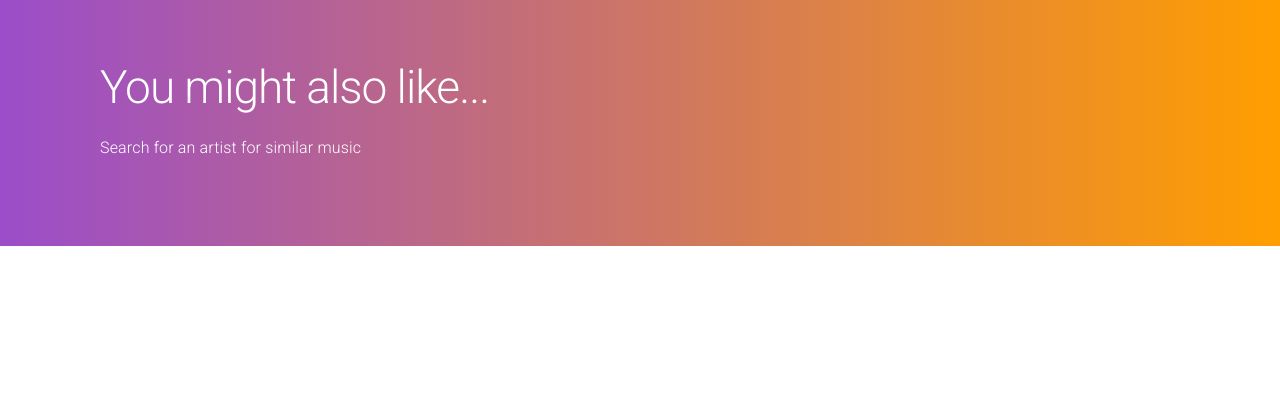
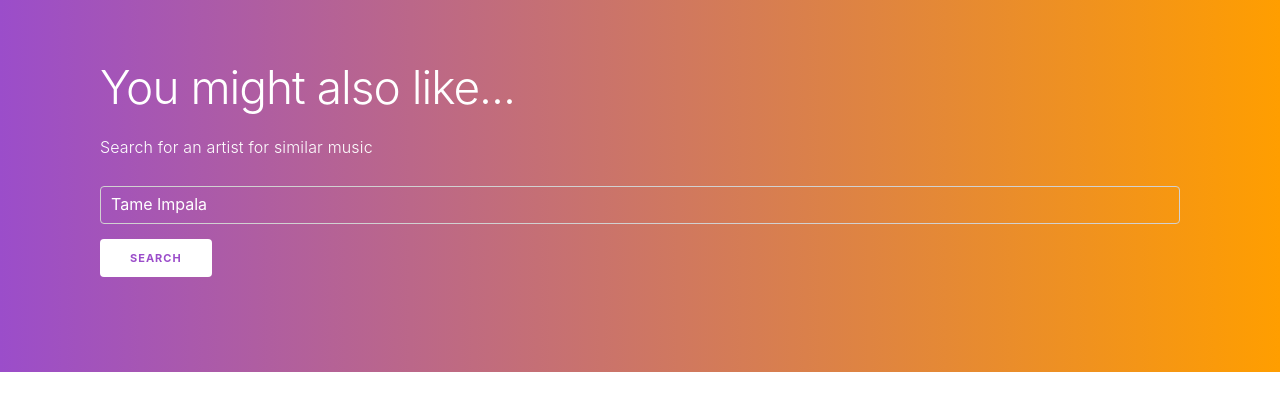
Before and after one commit to tevissaur/ymal-react-app, a React (Create React App) app: page / in a window 1280 px wide. Shown: the top 410 px of the page. Built offline with nearby package versions, Linux system fonts and the light colour scheme; no server answers.

Commit message:
api module

```diff
--- a/package.json
+++ b/package.json
@@ -6,6 +6,8 @@
     "@testing-library/jest-dom": "^5.16.1",
     "@testing-library/react": "^11.2.7",
     "@testing-library/user-event": "^12.8.3",
+    "axios": "^0.24.0",
+    "dotenv": "^10.0.0",
     "milligram": "^1.4.1",
     "react": "^17.0.2",
     "react-dom": "^17.0.2",
--- a/public/index.html
+++ b/public/index.html
@@ -28,7 +28,6 @@
   <!-- CSS Reset -->
   <link rel="stylesheet" href="https://cdnjs.cloudflare.com/ajax/libs/normalize/8.0.1/normalize.css">
 
-  <!-- Milligram CSS -->
   <title>React App</title>
 </head>
 
--- a/src/App.js
+++ b/src/App.js
@@ -1,5 +1,7 @@
 import Header from './components/Header'
-
+import SearchForm from './components/SearchForm'
+import API from './utils/API'
+import { useState, useEffect } from "react";
 import './App.css';
 
 
@@ -7,9 +9,33 @@
 //  - responsible for data fetching
 //  - updates state
 function App() {
+
+  const [searchTerm, setSearchTerm] = useState('Tame Impala')
+  const [loading, setLoading] = useState(true)
+
+  useEffect(() => {
+    getRecomendations()
+  }, [])
+
+
+  const getRecomendations = async () => {
+    setLoading(true)
+    try {
+      const results = await API.getRecommendations(searchTerm)
+      console.log(results)
+
+    } catch(err) {
+      alert(err)
+    }
+  }
   return (
     <>
-      <Header />
+      <Header>
+        <SearchForm
+          searchTerm={searchTerm}
+          setSearchTerm={setSearchTerm}
+        />
+      </Header>
     </>
   );
 }
--- /dev/null
+++ b/src/components/SearchForm.css
@@ -0,0 +1,3 @@
+.search-form input {
+    color: white;
+}
--- /dev/null
+++ b/src/components/SearchForm.js
@@ -0,0 +1,22 @@
+import './SearchForm.css'
+
+const SearchForm = ({ searchTerm, setSearchTerm }) => {
+	const handleChange = e => {
+		// console.log(e.target.value)
+		setSearchTerm(e.target.value)
+	}
+	return (
+		<form className="search-form">
+			<input
+				value={searchTerm}
+				name="searchTerm"
+				onChange={handleChange}
+				type='search'
+			/>
+			<button className="button button-white">
+			Search </button>
+		</form>
+	)
+}
+
+export default SearchForm
--- a/src/index.css
+++ b/src/index.css
@@ -11,3 +11,10 @@
   font-family: source-code-pro, Menlo, Monaco, Consolas, 'Courier New',
     monospace;
 }
+
+
+.button-white {
+    background-color: white;
+    border: white;
+    color: #9b4dca;
+}
--- a/src/index.js
+++ b/src/index.js
@@ -1,7 +1,7 @@
 import React from 'react';
 import ReactDOM from 'react-dom';
+import 'milligram/dist/milligram.min.css'
 import './index.css';
-import 'milligram/dist/milligram.min.css'
 import App from './App';
 import reportWebVitals from './reportWebVitals';
 
--- /dev/null
+++ b/src/utils/API.js
@@ -0,0 +1,11 @@
+import axios from "axios";
+
+const PROXY_URL = `https://octoproxymus.herokuapp.com/?secret=${process.env.REACT_APP_OCTOPROXYMUS_SECRET}&url=`
+
+const API_URL = `https://tastedive.com/api/similar?info=1`
+
+export default {
+    getRecommendations: function(searchTerm) {
+        return axios(`${ PROXY_URL }${ encodeURIComponent(`${ API_URL }&q=${ searchTerm }`) }`)
+    }
+}
```
Also changed, not shown: 1 other file (tests, documents, lock files or other folders).
